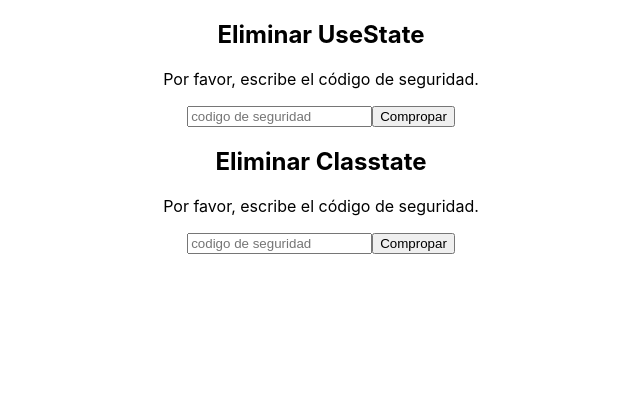
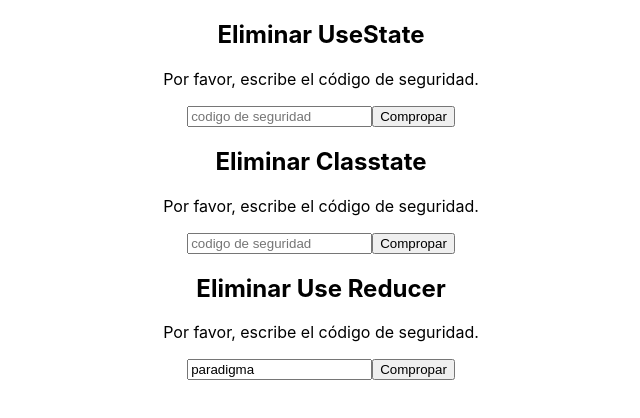
Before and after one commit to AyrielNoriega/manejo_estado, a React (Create React App) app: page / in a window 1280 px wide. Shown: the top 418 px of the page, without its empty margins (319-959 px from the left). Built offline with nearby package versions, Linux system fonts and the light colour scheme.

Commit message:
Estados declarativos con useReducer

```diff
--- a/src/App.js
+++ b/src/App.js
@@ -1,12 +1,14 @@
 import './App.css';
 import { UseState } from "./UseState";
 import { ClassState } from "./ClassState";
+import { UseReducer } from "./UseReducer";
 
 function App() {
   return (
     <div className="App">
        <UseState name="UseState"/>
        <ClassState name="Classtate"/>
+       <UseReducer name="Use Reducer"/>
     </div>
   );
 }
--- a/src/UseReducer.js
+++ b/src/UseReducer.js
@@ -1,5 +1,109 @@
+import React from "react";
+
+const SECURITY_CODE = 'paradigma';
+
+function UseReducer(props) {
+
+    //Estados compuestos con useState
+    const [state, dispatch] = React.useReducer(reducer, initialState);
+    console.log(state);
+    React.useEffect(() => {
+        console.log('empezando efecto');
+
+        if (state.loading) {
+            setTimeout(() => {
+                console.log('haciendo consulta');
+                //setLoading(false);
+
+                if (state.value === SECURITY_CODE) {
+                    dispatch({
+                        type: 'CONFIRM'
+                    });
+                } else {
+                    dispatch({
+                        type: 'ERROR'
+                    });
+                }
+
+                console.log('terminando consulta');
+            }, 3000);
+        }
+
+        console.log('terminando efecto');
+    }, [state.loading])
+
+    if (!state.deleted && !state.confirmed) {
+        return(
+            <div>
+                <h2>Eliminar {props.name}</h2>
+                <p>Por favor, escribe el código de seguridad.</p>
+
+                {(state.error && !state.loading) && (
+                    <p>Error: el código es incorrecto.</p>
+                )}
+                {state.loading && (
+                    <p>Cargando...</p>
+                )}
+                <input
+                    placeholder="codigo de seguridad"
+                    value={ state.value }
+                    onChange={(event) => {
+                        dispatch({
+                            type: 'WRITE',
+                            payload: event.target.value
+                        });
+                       //onWrite(event.target.value)
+                    }}
+
+                />
+                <button
+                    onClick={()=> {
+                            dispatch({ type: 'CHECK' });
+                           // onCheck();
+                        }
+                        //setLoading(true)
+                    }
+                >Compropar</button>
+            </div>
+        );
+    } else if (state.confirmed && !state.deleted) {
+        return (
+            <React.Fragment>
+                <p>Estado de confirmación</p>
+                <button
+                    onClick={() => {
+                        dispatch({ type: 'DELETE' });
+                        //onDelete();
+                    }}
+                >Sí, eliminar</button>
+                <button
+                    onClick={() => {
+                        dispatch({ type: 'RESET' });
+                        //onReset();
+                    }}
+                >No, me arrepentí</button>
+            </React.Fragment>
+        );
+    } else {
+        return (
+            <React.Fragment>
+                <p>Eliminado con éxito</p>
+                <button
+                    onClick={() => {
+                        dispatch({ type: 'RESET' });
+                        //onReset();
+                    }}
+                >
+                    Resetear, volver atrás
+                </button>
+            </React.Fragment>
+        );
+    }
+}
+
+//lo primero que necesitamos para nuestros reducer son estados compuestos.
 const initialState = {
-    value: '',
+    value: 'paradigma',
     error: false,
     loading: false,
     deleted: false,
@@ -10,6 +114,8 @@ const initialState = {
 // }
 
 // FORMAS DE CREAR LOS REDUCER
+
+//los reducer reciben dos parámetros, el state y el action
 
 //reducer if
 const reducerIf = (state, action) => {
@@ -55,7 +161,13 @@ const reducerSwith = (state, action) => {
 }
 
 //reducer swith
-const reducerObject = (state) => ({
+const reducerObject = (state, payload) => ({
+    CONFIRM: {
+        ...state,
+        loading: false,
+        error: false,
+        confirmed: true
+    },
     ERROR: {
         ...state,
         error: true,
@@ -65,12 +177,28 @@ const reducerObject = (state) => ({
         ...state,
         loading: true
     },
+    DELETE:{
+        ...state,
+        deleted: true
+    },
+    RESET: {
+        ...state,
+        confirmed: false,
+        deleted: false,
+        value: ''
+    },
+    WRITE: {
+        ...state,
+        value: payload
+    }
 })
 
 const reducer = (state, action) => {
     if (reducerObject(state)[action.type]) {
-        return reducerObject(state)[action.type];
+        return reducerObject(state, action.payload)[action.type];
     } else {
         return state;
     }
 }
+
+export { UseReducer };
```
